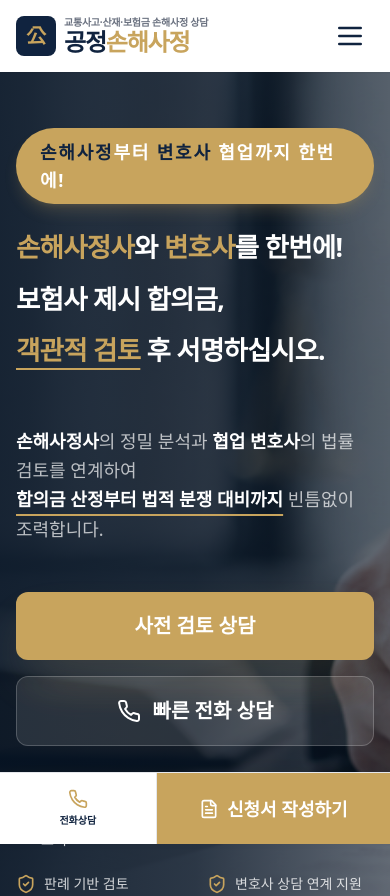
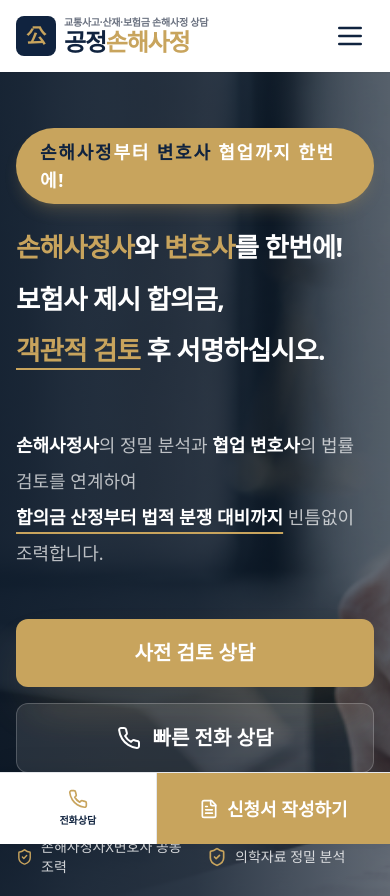
Before and after one commit to wogus5695-ctrl/sonhaesajung_gongjung, a Next.js app: page / in a window 390 px wide. Shown: the top 896 px of the page. Built offline with nearby package versions, Linux system fonts and the light colour scheme.

Commit message:
style: Increase line-height of hero subtitle to leading-loose for better readability

```diff
--- a/src/components/MainPageContent.tsx
+++ b/src/components/MainPageContent.tsx
@@ -128,7 +128,7 @@ export default function MainPageContent({ k }: { k?: string }) {
               )}
             </h1>
             <p
-              className="text-lg md:text-2xl text-white/70 mb-12 leading-relaxed max-w-3xl whitespace-pre-line"
+              className="text-lg md:text-2xl text-white/70 mb-12 leading-loose max-w-3xl whitespace-pre-line"
               dangerouslySetInnerHTML={{ __html: hasKeyword ? dki.heroSubtitle : `<strong class="font-bold text-white">손해사정사</strong>의 정밀 분석과 <strong class="font-bold text-white">협업 변호사</strong>의 법률 검토를 연계하여 \n<span class="text-white underline decoration-brand-gold decoration-2 underline-offset-8 font-bold">합의금 산정부터 법적 분쟁 대비까지</span> 빈틈없이 조력합니다.` }}
             />
 
```
